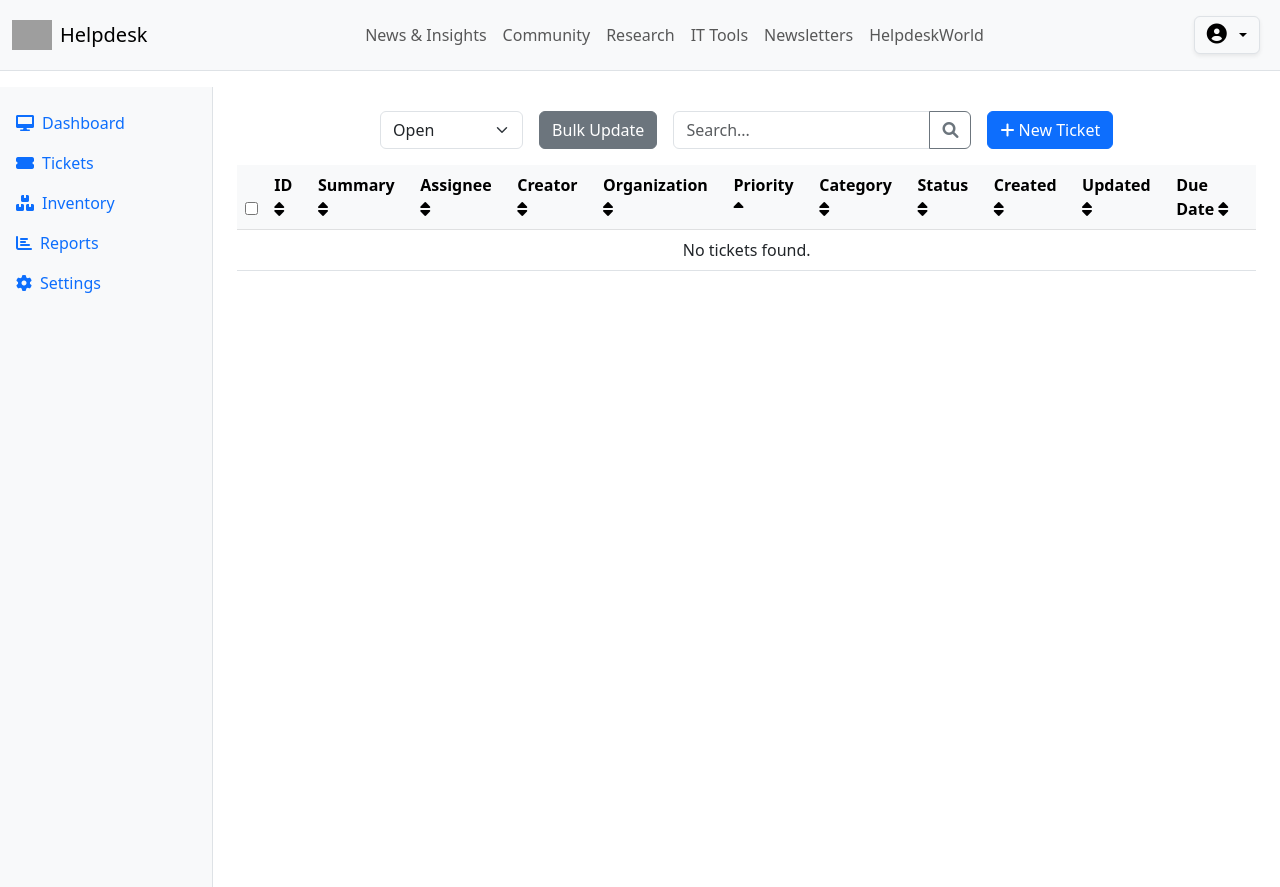
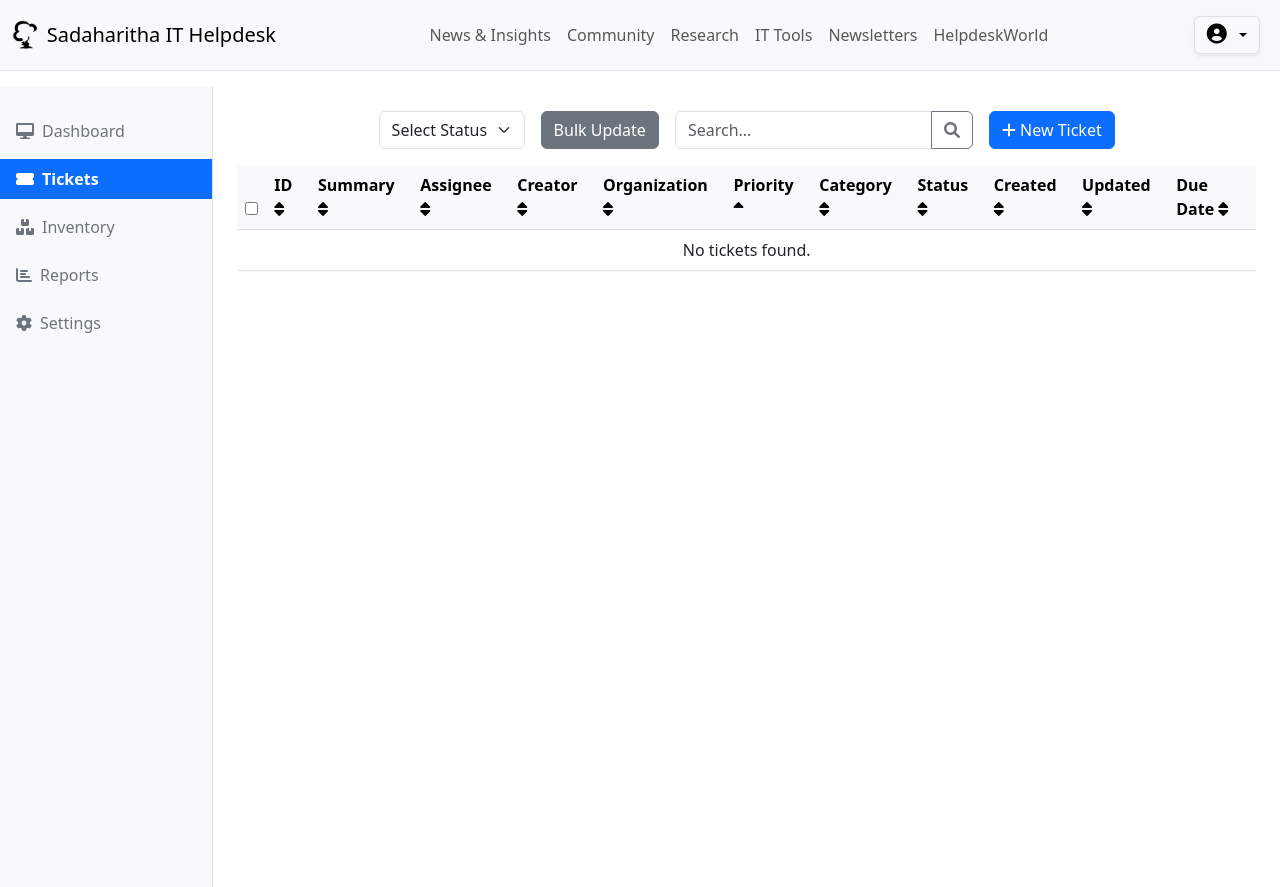
Before and after one commit to samee2001/spl-help-desk-development, a PHP site: page / in a window 1280 px wide. Run offline with PHP 8.4, Linux system fonts and the light colour scheme; the visitor is signed in with stand-in values (Sample User, id 1); data that the repository does not hold is empty; some libraries are stand-ins or nearby versions; grey boxes are pictures that could not be loaded.

```diff
--- a/components/nav_bar.php
+++ b/components/nav_bar.php
@@ -1,8 +1,8 @@
 <nav class="navbar navbar-expand-lg navbar-light bg-light border-bottom">
     <div class="container-fluid">
         <a class="navbar-brand d-flex align-items-center" href="index.php">
-            <img src="your-logo.png" alt="Company Logo" style="height: 30px;" class="me-2">
-            <span>Helpdesk</span>
+            <img src="assets/sadaharitha_logo_black.png" alt="Company Logo" style="height: 30px;" class="me-2">
+            <span>Sadaharitha IT Helpdesk</span>
         </a>
         <div class="collapse navbar-collapse">
             <ul class="navbar-nav justify-content-center w-100 mb-2 mb-lg-0">
--- a/components/side_bar.php
+++ b/components/side_bar.php
@@ -1,32 +1,42 @@
-<?php
-$current_page = basename($_SERVER['PHP_SELF']);
-?>
-<aside class="col-md-2 bg-light border-end min-vh-100">
-    <ul class="nav flex-column py-3">
+<?php $current_page = basename($_SERVER['PHP_SELF']); ?>
+<aside class="col-md-2 bg-light border-end min-vh-100 p-0">
+    <nav class="h-100 d-flex flex-column">
+        <ul class="nav flex-column py-4 gap-2 h-100">
             <li class="nav-item">
-            <a class="nav-link <?php echo ($current_page == 'dashboard.php') ? 'active' : ''; ?>" href="dashboard.php">
-                <i class="fas fa-desktop me-2"></i>Dashboard
+                <a class="nav-link d-flex align-items-center <?php echo ($current_page == 'dashboard.php') ? 'active fw-bold bg-primary text-white' : 'text-secondary'; ?>"
+                    href="#">
+                    <i class="fas fa-desktop me-2"></i>
+                    Dashboard
                 </a>
             </li>
             <li class="nav-item">
-            <a class="nav-link <?php echo ($current_page == 'index.php') ? 'active' : ''; ?>" href="index.php">
-                <i class="fas fa-ticket-alt me-2"></i>Tickets
+                <a class="nav-link d-flex align-items-center <?php echo ($current_page == 'index.php') ? 'active fw-bold bg-primary text-white' : 'text-secondary'; ?>"
+                    href="index.php">
+                    <i class="fas fa-ticket-alt me-2"></i>
+                    Tickets
                 </a>
             </li>
             <li class="nav-item">
-            <a class="nav-link <?php echo ($current_page == 'inventory.php') ? 'active' : ''; ?>" href="inventory.php">
-                <i class="fas fa-boxes me-2"></i>Inventory
+                <a class="nav-link d-flex align-items-center <?php echo ($current_page == 'inventory.php') ? 'active fw-bold bg-primary text-white' : 'text-secondary'; ?>"
+                    href="#">
+                    <i class="fas fa-boxes me-2"></i>
+                    Inventory
                 </a>
             </li>
             <li class="nav-item">
-            <a class="nav-link <?php echo ($current_page == 'reports.php') ? 'active' : ''; ?>" href="reports.php">
-                <i class="fas fa-chart-bar me-2"></i>Reports
+                <a class="nav-link d-flex align-items-center <?php echo ($current_page == 'reports.php') ? 'active fw-bold bg-primary text-white' : 'text-secondary'; ?>"
+                    href="#">
+                    <i class="fas fa-chart-bar me-2"></i>
+                    Reports
                 </a>
             </li>
             <li class="nav-item">
-            <a class="nav-link <?php echo ($current_page == 'settings.php') ? 'active' : ''; ?>" href="settings.php">
-                <i class="fas fa-cog me-2"></i>Settings
+                <a class="nav-link d-flex align-items-center <?php echo ($current_page == 'settings.php') ? 'active fw-bold bg-primary text-white' : 'text-secondary'; ?>"
+                    href="settings.php">
+                    <i class="fas fa-cog me-2"></i>
+                    Settings
                 </a>
             </li>
         </ul>
+    </nav>
 </aside>
--- a/components/table.php
+++ b/components/table.php
@@ -30,6 +30,7 @@ include 'configs/db_connection.php';
 
             // Database connection (adjust as needed)
             $search_query = $_GET['search'] ?? '';
+            $status_filter = $_GET['status'] ?? ''; // Get the selected status filter
             // Base SQL with JOINs to get names instead of IDs
             $sql = "SELECT
                         t.tk_id, t.tk_summary, t.tk_priority, t.tk_created_at, t.tk_updated_at, t.tk_due_date as due_date,
@@ -38,7 +39,7 @@ include 'configs/db_connection.php';
                         assignee.ur_name as assignee_name,
                         org.org_name,
                         cat.cat_name,
-                        st.status
+                        t.status_name
                     FROM tb_ticket t
                     LEFT JOIN tb_user creator ON t.tk_creator = creator.ur_email
                     LEFT JOIN tb_user assignee ON t.tk_assignee = assignee.ur_id
@@ -59,10 +60,17 @@ include 'configs/db_connection.php';
                           OR org.org_name LIKE ?
                           OR t.tk_priority LIKE ?
                           OR cat.cat_name LIKE ?
-                          OR st.status LIKE ?";
+                          OR t.status_name LIKE ?";
                 $search_param = "%{$search_query}%";
                 $params = array_fill(0, 9, $search_param); // We have 9 placeholders
                 $types = str_repeat('s', 9);
+            }
+
+            // Apply status filter if selected
+            if (!empty($status_filter)) {
+                $sql .= (empty($search_query) ? " WHERE" : " AND") . " t.status_name = ?";
+                $params[] = $status_filter;
+                $types .= 's';
             }
 
             $types .= 'ii';
@@ -104,7 +112,7 @@ include 'configs/db_connection.php';
                     $organization = isset($row['org_name']) ? htmlspecialchars($row['org_name']) : 'N/A';
                     $priority = htmlspecialchars($row['tk_priority']);
                     $category = isset($row['cat_name']) ? htmlspecialchars($row['cat_name']) : 'N/A';
-                    $status = isset($row['status']) ? htmlspecialchars($row['status']) : 'N/A';
+                    $status = isset($row['status_name']) ? htmlspecialchars($row['status_name']) : 'N/A';
                     $created = date('M d, Y', strtotime($row['tk_created_at']));
                     //$updated = isset($row['tk_updated_at']) ? date('M d, Y', strtotime($row['tk_updated_at'])) : '';
                     //$due_date = isset($row['due_date']) && $row['due_date'] ? date('M d, Y', strtotime($row['due_date'])) : '';
--- a/components/tool_bar.php
+++ b/components/tool_bar.php
@@ -1,12 +1,13 @@
 <div class="d-flex flex-wrap align-items-center justify-content-center mb-3 gap-3">
     <div>
         <select class="form-select">
-            <option value="open">Open</option>
-            <option value="waiting">Waiting</option>
-            <option value="unassigned">Unassigned</option>
-            <option value="mytickets">My Tickets</option>
-            <option value="all">All</option>
-            <option value="active-alerts">Active Alerts</option>
+            <option value="">Select Status</option>
+            <option value="Open">Open</option>
+            <option value="Waiting">Waiting</option>
+            <option value="Unassigned">Unassigned</option>
+            <option value="My Tickets">My Tickets</option>
+            <option value="All">All</option>
+            <option value="Active Alerts">Active Alerts</option>
         </select>
     </div>
     <button class="btn btn-secondary" class="">Bulk Update</button>
@@ -19,6 +20,14 @@
     <button class="btn btn-primary new-ticket-btn" data-bs-toggle="modal" data-bs-target="#newTicketModal">
         <i class="fas fa-plus"></i> New Ticket
     </button>
+    <!-- change of the status -->
+    <script>
+        // Pass the selected status to the table via URL parameter
+        document.querySelector('.form-select').addEventListener('change', function() {
+            var status = this.value;
+            window.location.href = 'index.php?status=' + status;
+        });
+    </script>
     <?php
        if (isset($total_records) && $total_records > 0): ?>
         <div class="ms-auto d-flex align-items-center gap-2">
--- a/index.php
+++ b/index.php
@@ -57,7 +57,7 @@ if ($_SERVER['REQUEST_METHOD'] === 'POST') {
     if (empty($errors)) {
         $attachments = implode(',', $uploaded_files); // Store as comma-separated paths
         $stmt = $conn->prepare("INSERT INTO tb_ticket (tk_summary, tk_description, tk_assignee,tk_creator,tk_priority, tk_created_at, org_id, ur_id,  cat_id) VALUES (?, ?, ?, ?,  ?, ?, ?,?,?)");
-        $stmt->bind_param("ssssssiii", $summary, $description, $assignee,$creator, $priority, $created_at, $organization, $contact,  $category);
+        $stmt->bind_param("ssssssiii", $summary, $description, $assignee, $creator, $priority, $created_at, $organization, $contact,  $category);
 
         if ($stmt->execute()) {
             // Redirect or show success
@@ -69,12 +69,6 @@ if ($_SERVER['REQUEST_METHOD'] === 'POST') {
     }
 }
 ?>
-<!-- Display errors if any -->
-<?php if (!empty($errors)): ?>
-    <div class="alert alert-danger">
-        <?php foreach ($errors as $e) echo htmlspecialchars($e) . "<br>"; ?>
-    </div>
-<?php endif; ?>
 <!DOCTYPE html>
 <html lang="en">
 
@@ -99,7 +93,15 @@ if ($_SERVER['REQUEST_METHOD'] === 'POST') {
         <div class="mb-3">
             <?php include 'components/nav_bar.php'; ?>
         </div>
-
+        <!-- Display errors if any -->
+        <div style="position: relative;">
+            <?php if (!empty($errors)): ?>
+                <div class="alert alert-danger alert-dismissible fade show position-absolute top-0 start-50 translate-middle-x mt-3 shadow" style="z-index: 1050; min-width: 300px; max-width: 500px;" role="alert">
+                    <?php foreach ($errors as $e) echo htmlspecialchars($e) . "<br>"; ?>
+                    <button type="button" class="btn-close" data-bs-dismiss="alert" aria-label="Close"></button>
+                </div>
+            <?php endif; ?>
+        </div>
         <div class="row g-0">
             <!-- Sidebar -->
             <?php include 'components/side_bar.php'; ?>
@@ -109,6 +111,13 @@ if ($_SERVER['REQUEST_METHOD'] === 'POST') {
                 <!-- Toolbar -->
                 <div>
                     <?php include 'components/tool_bar.php'; ?>
+                    <script>
+                        // Pass the selected status to the table via URL parameter
+                        document.querySelector('.form-select').addEventListener('change', function() {
+                            var status = this.value;
+                            window.location.href = 'index.php?status=' + status;
+                        });
+                    </script>
                 </div>
                 <!-- Table -->
                 <div>
```
Also changed, not shown: api/accept_ticket.php (+30 -47 lines), assets/sadaharitha_logo_black.png (added). Lines whose indentation alone changed are shown as unchanged.
